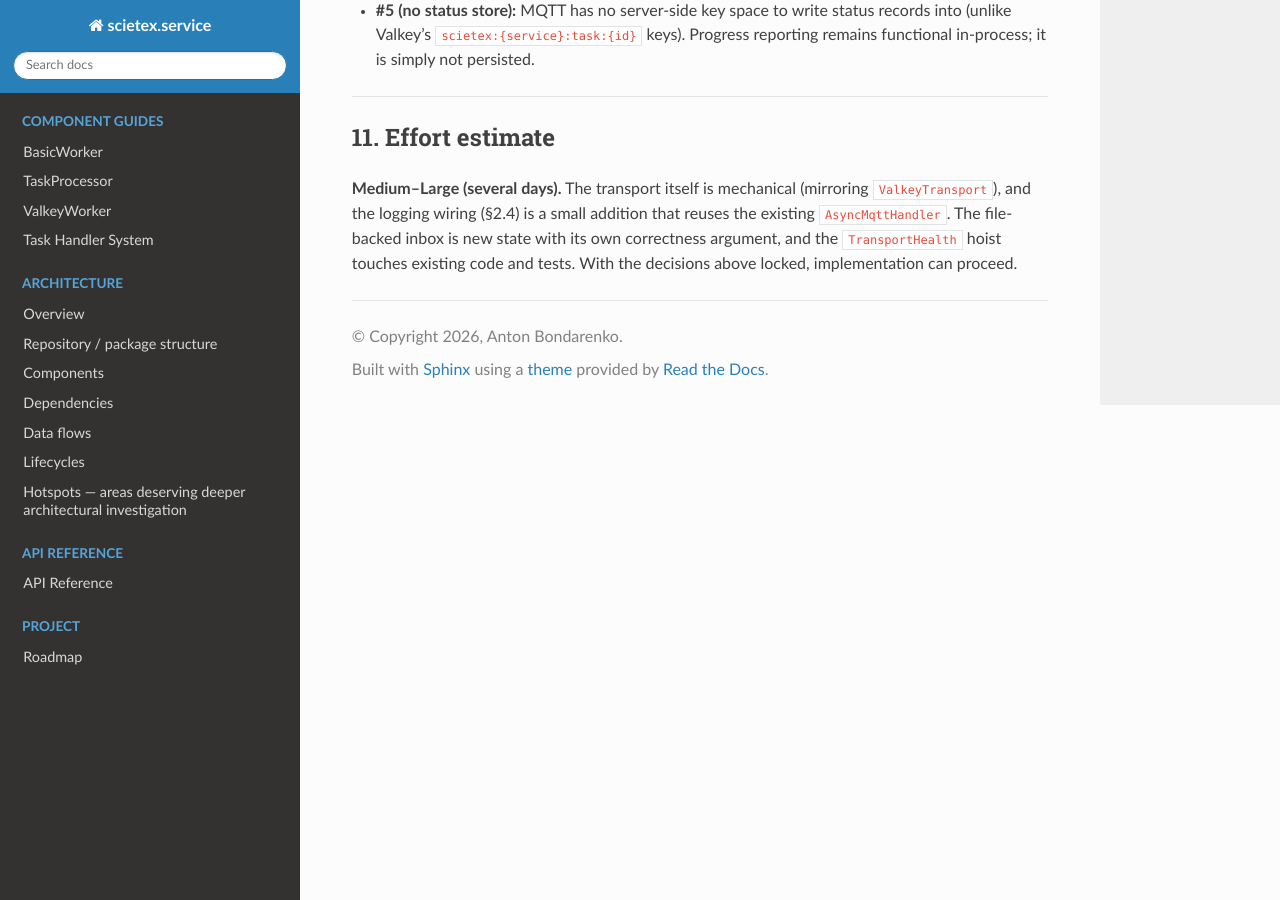
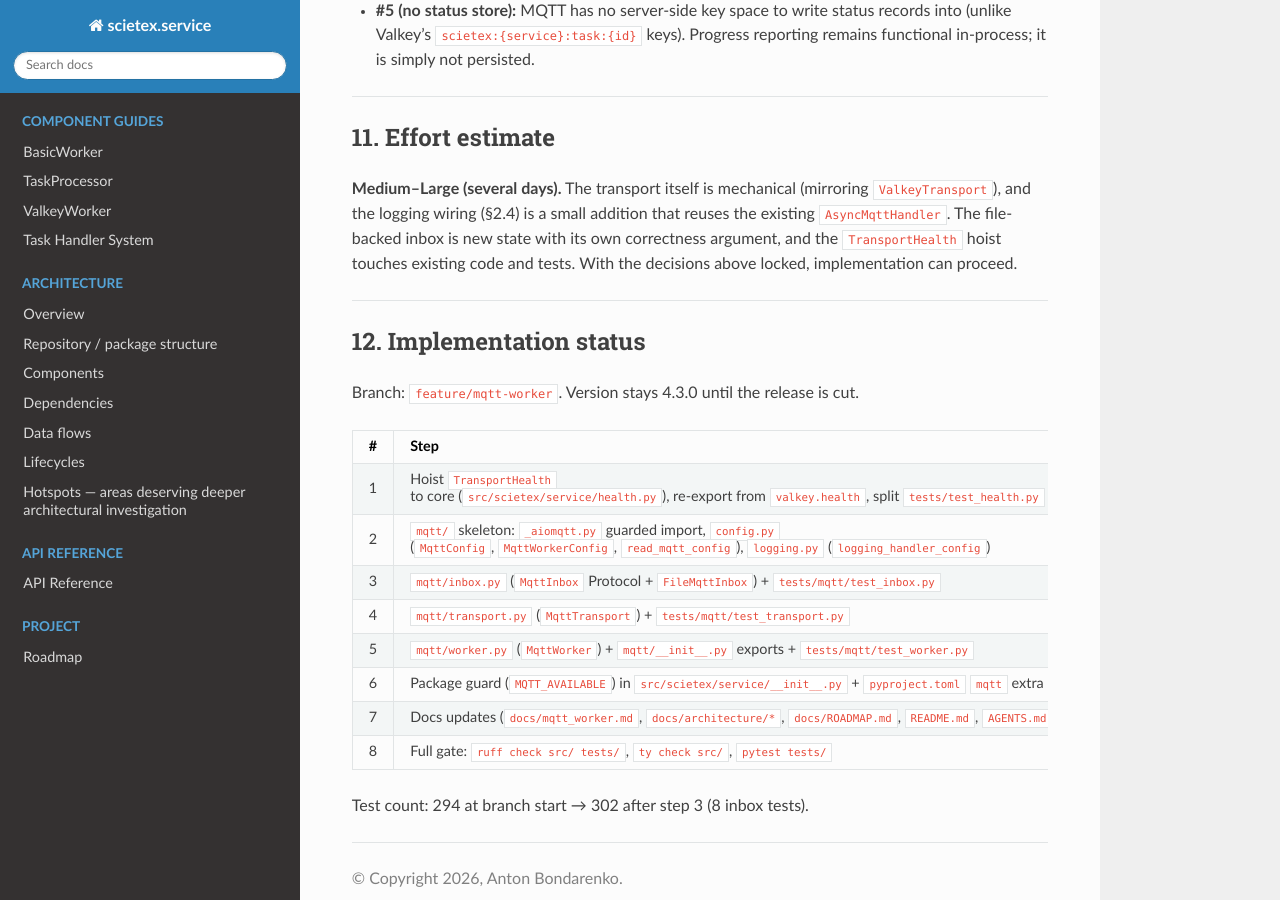
Before and after one commit to bond-anton/scietex.service, a Sphinx documentation site: the page built from docs/design/mqtt_worker.md, in a window 1280 px wide and 900 px high, scrolled down 9412 px. Built offline with Sphinx 7.4.7 and the Read the Docs theme 3.1.0, drawn with Linux system fonts in a browser that asks for light colours; some of the changed text lies outside the part shown.

Commit message:
docs(v4.4): track MQTT worker implementation status
Add an implementation-status section to the MQTT worker design recording
the completed steps (TransportHealth hoist, package skeleton, durable
inbox) with their commits, and the remaining steps.

```diff
--- a/docs/design/mqtt_worker.md
+++ b/docs/design/mqtt_worker.md
@@ -1,6 +1,6 @@
 # v4.4.0 — MQTT Worker Design
 
-**Status:** design approved — decisions locked (§12), ready to implement
+**Status:** design approved — decisions locked (§10); implementation in progress (§12)
 **Target release:** v4.4.0
 **Motivation:** AR-089 (`docs/reviews/architecture/2026-09-16-2.md`) — the
 transport seam was built so a second transport could be added without touching
@@ -436,3 +436,22 @@ implementation.
 reuses the existing `AsyncMqttHandler`. The file-backed inbox is new state with
 its own correctness argument, and the `TransportHealth` hoist touches existing
 code and tests. With the decisions above locked, implementation can proceed.
+
+---
+
+## 12. Implementation status
+
+Branch: `feature/mqtt-worker`. Version stays 4.3.0 until the release is cut.
+
+| # | Step | Status | Commit |
+|---|---|---|---|
+| 1 | Hoist `TransportHealth` to core (`src/scietex/service/health.py`), re-export from `valkey.health`, split `tests/test_health.py` | ✅ done | `e096f83` |
+| 2 | `mqtt/` skeleton: `_aiomqtt.py` guarded import, `config.py` (`MqttConfig`, `MqttWorkerConfig`, `read_mqtt_config`), `logging.py` (`logging_handler_config`) | ✅ done | `d939ad8` |
+| 3 | `mqtt/inbox.py` (`MqttInbox` Protocol + `FileMqttInbox`) + `tests/mqtt/test_inbox.py` | ✅ done | `a59fd38` |
+| 4 | `mqtt/transport.py` (`MqttTransport`) + `tests/mqtt/test_transport.py` | ⬜ pending | — |
+| 5 | `mqtt/worker.py` (`MqttWorker`) + `mqtt/__init__.py` exports + `tests/mqtt/test_worker.py` | ⬜ pending | — |
+| 6 | Package guard (`MQTT_AVAILABLE`) in `src/scietex/service/__init__.py` + `pyproject.toml` `mqtt` extra | ⬜ pending | — |
+| 7 | Docs updates (`docs/mqtt_worker.md`, `docs/architecture/*`, `docs/ROADMAP.md`, `README.md`, `AGENTS.md`) | ⬜ pending | — |
+| 8 | Full gate: `ruff check src/ tests/`, `ty check src/`, `pytest tests/` | ⬜ pending | — |
+
+Test count: 294 at branch start → 302 after step 3 (8 inbox tests).
```
